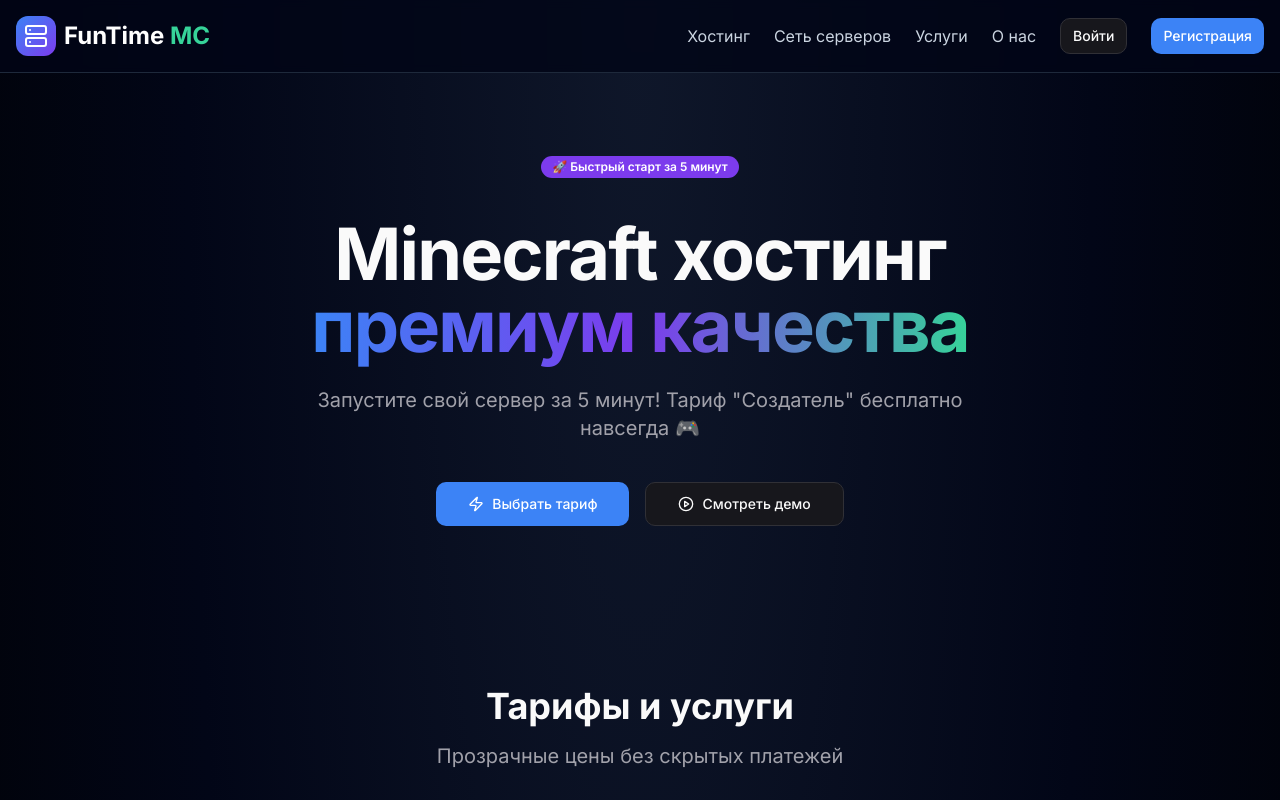
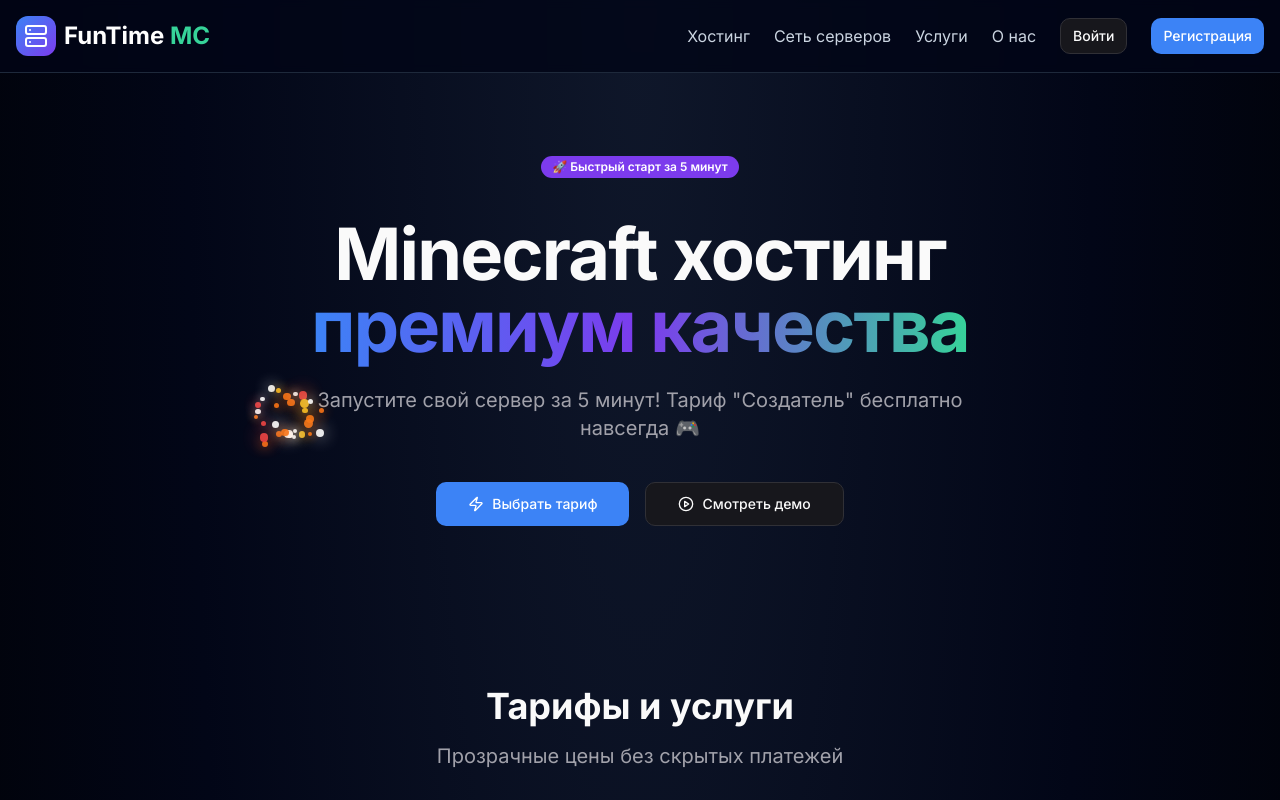
Before and after one commit to pr-poehali-dev/funtime-hosting, a React (Vite) app: page / in a window 1280 px wide. Shown: the top 800 px of the page. Built offline with nearby package versions, Linux system fonts and the light colour scheme.

Commit message:
Добавить анимацию взрыва TNT

```diff
--- a/src/pages/Index.tsx
+++ b/src/pages/Index.tsx
@@ -5,9 +5,21 @@ import { Badge } from '@/components/ui/badge';
 import { Tabs, TabsContent, TabsList, TabsTrigger } from '@/components/ui/tabs';
 import Icon from '@/components/ui/icon';
 
+interface Particle {
+  id: number;
+  x: number;
+  y: number;
+  vx: number;
+  vy: number;
+  size: number;
+  color: string;
+  life: number;
+}
+
 const Index = () => {
   const [activeTab, setActiveTab] = useState('hosting');
   const [spotsLeft, setSpotsLeft] = useState(3);
+  const [particles, setParticles] = useState<Particle[]>([]);
 
   useEffect(() => {
     const interval = setInterval(() => {
@@ -17,6 +29,52 @@ const Index = () => {
       });
     }, 15000);
     return () => clearInterval(interval);
+  }, []);
+
+  useEffect(() => {
+    const createExplosion = () => {
+      const x = Math.random() * window.innerWidth;
+      const y = Math.random() * (window.innerHeight * 0.6);
+      const newParticles: Particle[] = [];
+
+      for (let i = 0; i < 30; i++) {
+        const angle = (Math.PI * 2 * i) / 30;
+        const speed = 2 + Math.random() * 3;
+        newParticles.push({
+          id: Date.now() + i,
+          x,
+          y,
+          vx: Math.cos(angle) * speed,
+          vy: Math.sin(angle) * speed,
+          size: 4 + Math.random() * 6,
+          color: ['#ef4444', '#f97316', '#fbbf24', '#ffffff'][Math.floor(Math.random() * 4)],
+          life: 100,
+        });
+      }
+
+      setParticles(prev => [...prev, ...newParticles]);
+    };
+
+    const explosionInterval = setInterval(createExplosion, 2000);
+
+    const animationFrame = setInterval(() => {
+      setParticles(prev =>
+        prev
+          .map(p => ({
+            ...p,
+            x: p.x + p.vx,
+            y: p.y + p.vy,
+            vy: p.vy + 0.15,
+            life: p.life - 2,
+          }))
+          .filter(p => p.life > 0)
+      );
+    }, 30);
+
+    return () => {
+      clearInterval(explosionInterval);
+      clearInterval(animationFrame);
+    };
   }, []);
 
   const hostingPlans = [
@@ -89,7 +147,24 @@ const Index = () => {
   ];
 
   return (
-    <div className="min-h-screen bg-[radial-gradient(ellipse_at_top,_var(--tw-gradient-stops))] from-slate-900 via-slate-950 to-black">
+    <div className="min-h-screen bg-[radial-gradient(ellipse_at_top,_var(--tw-gradient-stops))] from-slate-900 via-slate-950 to-black relative overflow-hidden">
+      <div className="absolute inset-0 pointer-events-none overflow-hidden">
+        {particles.map((particle) => (
+          <div
+            key={particle.id}
+            className="absolute rounded-full transition-opacity"
+            style={{
+              left: `${particle.x}px`,
+              top: `${particle.y}px`,
+              width: `${particle.size}px`,
+              height: `${particle.size}px`,
+              backgroundColor: particle.color,
+              opacity: particle.life / 100,
+              boxShadow: `0 0 ${particle.size * 2}px ${particle.color}`,
+            }}
+          />
+        ))}
+      </div>
       <header className="border-b border-slate-800 bg-slate-950/80 backdrop-blur-sm sticky top-0 z-50">
         <div className="container mx-auto px-4 py-4">
           <div className="flex items-center justify-between">
```
